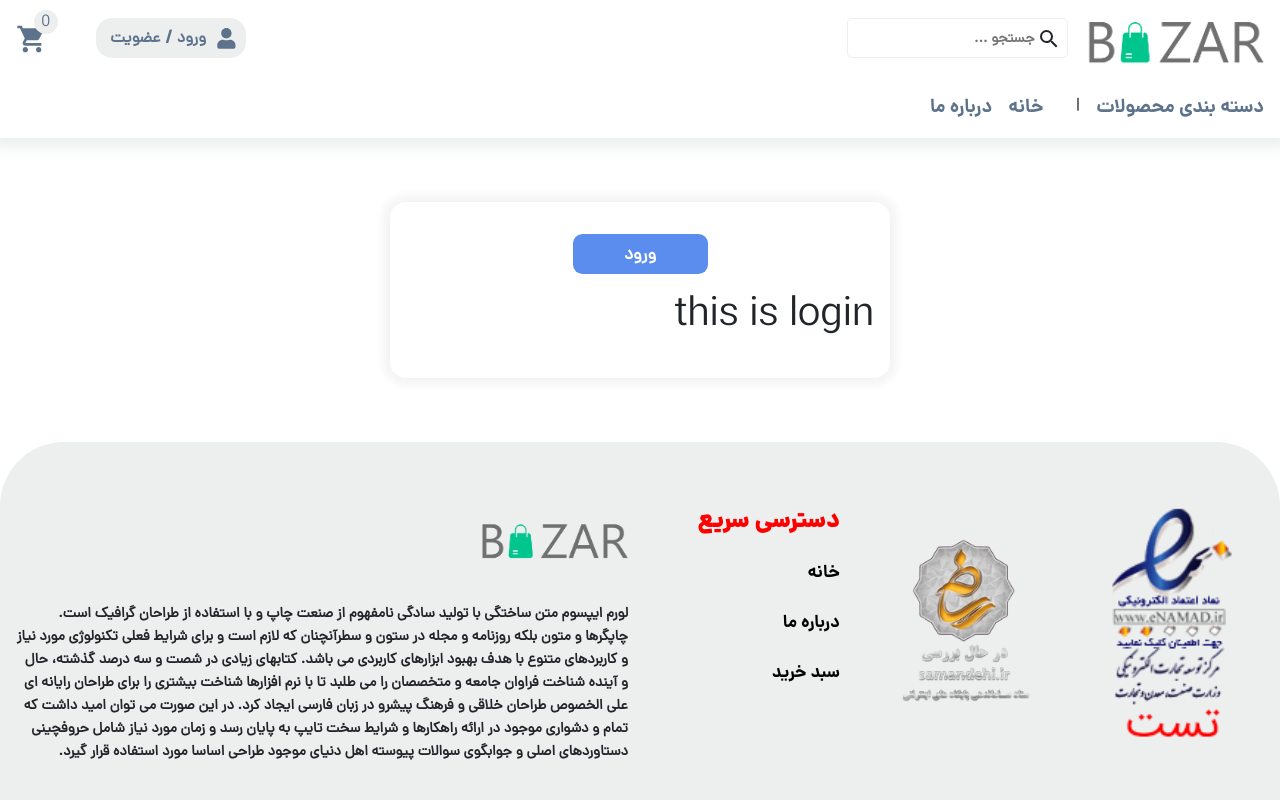
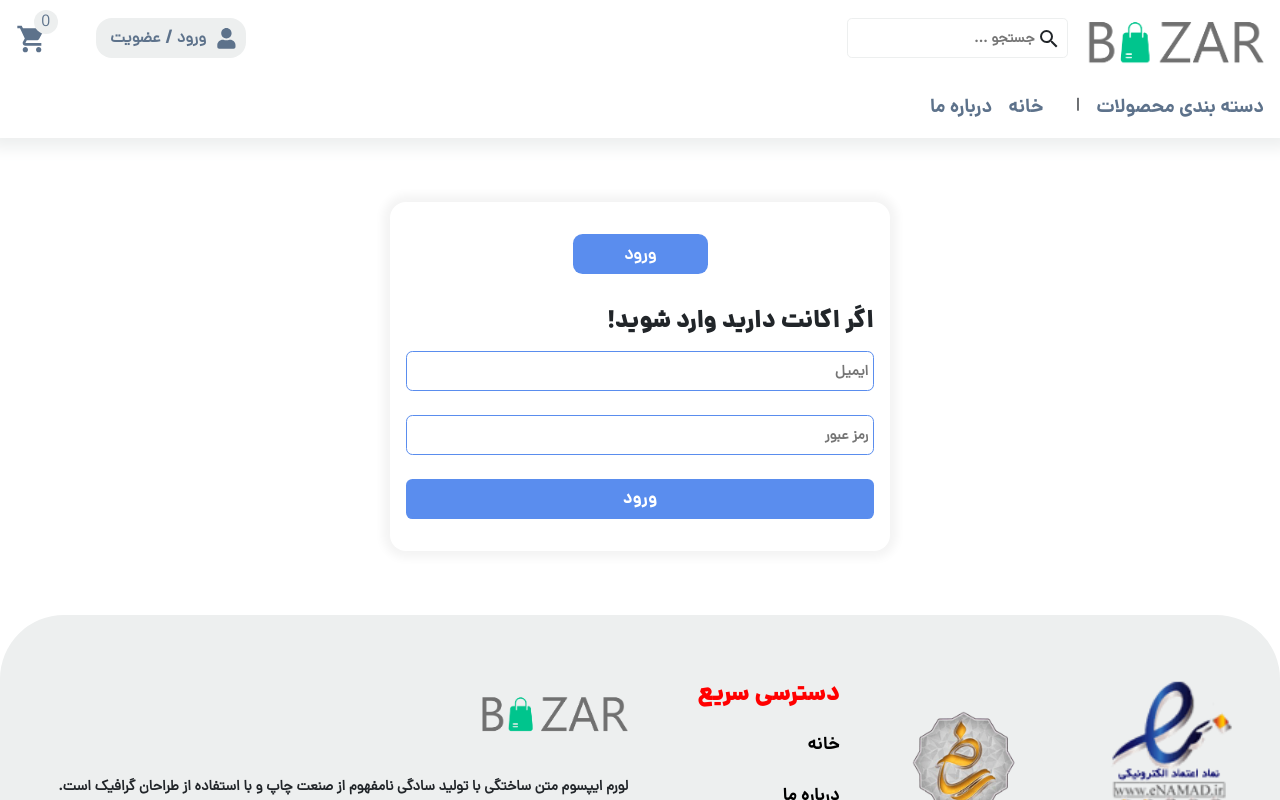
Before and after one commit to mohammadmehdidalvandii/bazar-shop, a Next.js app: page /LoginRegister in a window 1280 px wide. Shown: the top 800 px of the page. Built offline with nearby package versions, Linux system fonts and the light colour scheme.

Commit message:
create section Login for LoginRegister

```diff
--- /dev/null
+++ b/src/components/template/loginRegister/Login.jsx
@@ -0,0 +1,19 @@
+import React from 'react';
+import style from './Login.module.css';
+
+function Login() {
+  return (
+    <section className={style.login}>
+        <div className={style.login_wrapper}>
+            <h5 className="form_title">اگر اکانت دارید وارد شوید!</h5>
+            <form action="#" className='form'>
+                <input type="text" className='form_input' placeholder='ایمیل'/>
+                <input type="text" className='form_input' placeholder='رمز عبور'/>
+                <button className="form_submit">ورود</button>
+            </form>
+        </div>
+    </section>
+  )
+}
+
+export default Login
--- /dev/null
+++ b/src/components/template/loginRegister/Login.module.css
@@ -0,0 +1,8 @@
+.login{
+    display: block;
+    width: 100%;
+    margin-top: 1rem;
+}
+.login_wrapper{
+    display: block;
+}
--- a/src/components/template/loginRegister/Menu.jsx
+++ b/src/components/template/loginRegister/Menu.jsx
@@ -1,6 +1,7 @@
 "use client"
 import React, { useState } from 'react';
 import style from './Menu.module.css';
+import Login from './Login';
 
 
 function Menu() {
@@ -35,7 +36,7 @@ function Menu() {
                 <div className="row mt-3">
                     <div className="col-12">
                     {ChangeMenu === "Login" &&(
-                        <h1>this is login</h1>
+                        <Login/>
                     )}
                     {ChangeMenu === "Register" &&(
                         <h1>this is Register</h1>
```
